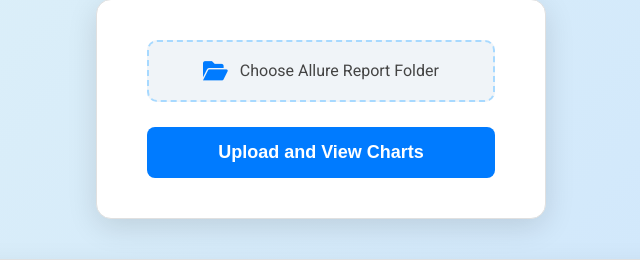
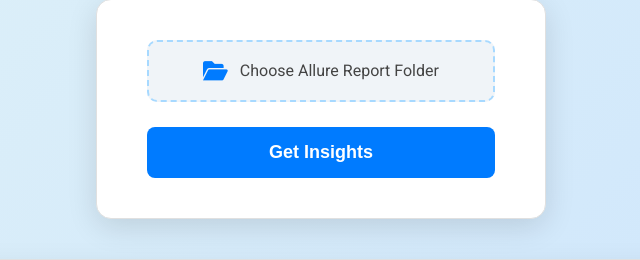
Before and after one commit to VegeshBoppana/Allure-DashBoards, a Flask app: page / in a window 1280 px wide. Shown: the part 238-498 px from the top of the page, without its empty margins (319-959 px from the left). Run offline with Flask 3, Linux system fonts and the light colour scheme.

Commit message:
updated the index.html file

```diff
--- a/templates/index.html
+++ b/templates/index.html
@@ -399,7 +399,7 @@
                 </label>
                 <input type="file" id="reportFileInput" name="report_folder" multiple required>
             </div>
-            <button type="submit" class="submit-button">Upload and View Charts</button>
+            <button type="submit" class="submit-button">Get Insights</button>
             <div id="loadingIndicator" class="loading-spinner" style="display: none;"></div>
         </form>
 
```
